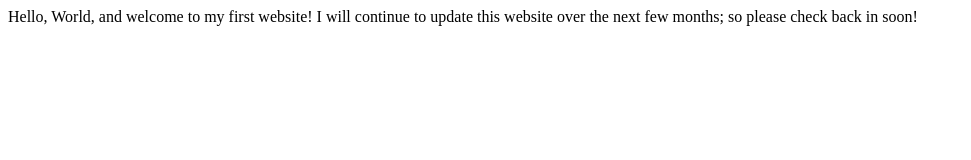
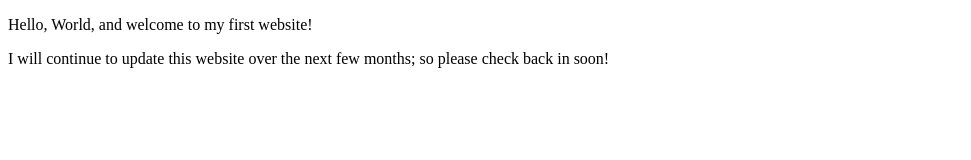
Before and after one commit to LoehdingA/LoehdingA.github.io, a plain HTML site: page index.html in a window 1280 px wide. Shown: the whole page, without its empty margins (0-971 px from the left). Drawn offline with Linux system fonts and the light colour scheme.

Commit message:
Update index.html
spacing

```diff
--- a/index.html
+++ b/index.html
@@ -6,8 +6,7 @@
         <title>My First Website</title>
     </head>
     <body>
-       Hello, World, and welcome to my first website!
-
-	   I will continue to update this website over the next few months; so please check back in soon!
+       <p>Hello, World, and welcome to my first website! </p>
+	   <p>I will continue to update this website over the next few months; so please check back in soon!</p>
     </body>
 </html>
```
